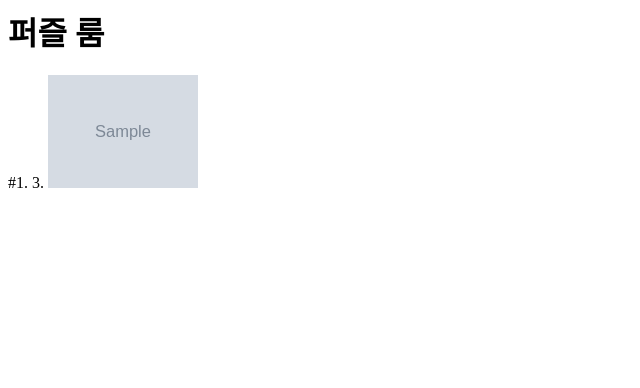
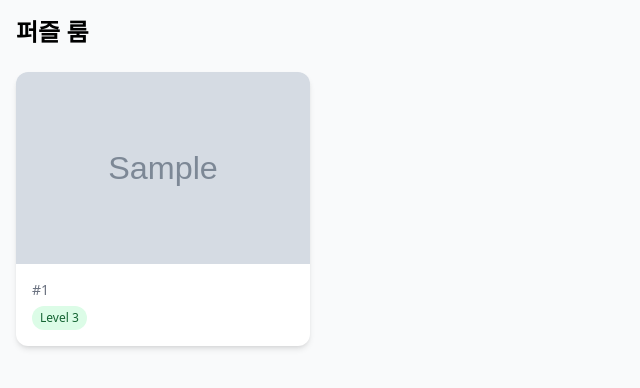
Before and after one commit to Hyeoni-729/BackEnd_hyeoni, a Django app: page /chat/puzzle/ in a window 1280 px wide. Shown: the top 388 px of the page, without its empty margins (0-640 px from the left). Run offline with Django 5.2, Linux system fonts and the light colour scheme; tables that the repository leaves empty hold one stand-in row (values such as "Sample post"); grey boxes marked "Sample" are stand-in pictures; some libraries are stand-ins or nearby versions.

Commit message:
PuzzleRoomForm을 통한 모델 폼 생성

```diff
--- a/mydjango/chat/templates/chat/puzzleroom_list.html
+++ b/mydjango/chat/templates/chat/puzzleroom_list.html
@@ -1,20 +1,41 @@
-<html>
+<!DOCTYPE html>
+<html lang="ko">
 <head>
+    <meta charset="UTF-8">
+    <title>퍼즐 룸</title>
+    <script src="https://cdn.tailwindcss.com"></script>
+</head>
+<body class="bg-gray-50">
+    <div class="container mx-auto p-4">
+        <h1 class="text-2xl font-bold mb-6">퍼즐 룸</h1>
 
-</head>
-<body>
-    <h1>퍼즐 룸</h1>
+        <div class="grid grid-cols-1 sm:grid-cols-2 md:grid-cols-3 lg:grid-cols-4 gap-6">
+            {% for room in puzzleroom_list %}
+                <div class="bg-white rounded-xl shadow-md overflow-hidden transition-transform transform hover:scale-105 hover:rotate-1 duration-300">
+                    <a href="/chat/puzzle/{{ room.id }}/">
+                        <img src="{{ room.image_file.url }}" alt="퍼즐 이미지" class="w-full h-48 object-cover" />
+                    </a>
+                    <div class="p-4">
+                        <p class="text-sm text-gray-500 mb-1">#{{ room.id }}</p>
 
-    {% for room in puzzleroom_list %}
-        <div>
-            #{{ room.id }}.
-            {{ room.level }}.
-            {# 장고 주석 문법 #}
-            {# URL을 지정하는 거의 모든 곳에서는 같은 서버로 요청을 보냄, 그래서 http://서버주소:포트 를 지정할 필요 X #}
-            <a href="/chat/puzzle/{{ room.id }}">
-                <img src="{{ room.image_file.url }}" style="width: 150px; "/>
-            </a>
+                        {# 레벨 배지 색상 매핑 #}
+                        {% if room.level == 3 %}
+                            <span class="inline-block px-2 py-1 text-xs font-medium bg-green-100 text-green-800 rounded-full">
+                                Level 3
+                            </span>
+                        {% elif room.level == 4 %}
+                            <span class="inline-block px-2 py-1 text-xs font-medium bg-blue-100 text-blue-800 rounded-full">
+                                Level 4
+                            </span>
+                        {% elif room.level == 5 %}
+                            <span class="inline-block px-2 py-1 text-xs font-medium bg-red-100 text-red-800 rounded-full">
+                                Level 5
+                            </span>
+                        {% endif %}
+                    </div>
+                </div>
+            {% endfor %}
         </div>
-    {% endfor %}
+    </div>
 </body>
 </html>
--- a/mydjango/chat/urls.py
+++ b/mydjango/chat/urls.py
@@ -11,4 +11,5 @@ urlpatterns = [
     path("puzzle/", views.puzzleroom_list),
     # 가급적이면 이 패턴은 타이트하게 지정 => 엉뚱하게 예상치 못한 url 패턴까지 잡아버리는 상황 방지
     path("puzzle/<int:id>/", views.puzzleroom_play),
+    path("puzzle/new/", views.puzzleroom_new),
 ]
--- a/mydjango/chat/views.py
+++ b/mydjango/chat/views.py
@@ -1,7 +1,8 @@
 from django.http import HttpResponse, HttpRequest
-from django.shortcuts import render
+from django.shortcuts import render, redirect
 from django.http import Http404
 from chat.models import PuzzleRoom
+from chat.forms import PuzzleRoomForm
 
 # django view : http 요청을 받아 요청을 처리하는 함수
 # django에서는 클래스로 View를 만든다 -> 클래스 기반 뷰
@@ -34,22 +35,6 @@ def chat_message_new(request: HttpRequest) -> HttpResponse:
     return HttpResponse(answer)
 
 
-"""def puzzle_room(request, name):
-    # 없는 데이터는 404 Page not found 응답을 하는 것이 맞다 Django에서는.
-    image_url = {
-        "mario":"static/chat/mario.jpg",
-        "toy":"static/chat/toy-story.jpg",
-    }[name]
-    return render(
-        # 이 템플릿 내의 코드는 모두 그냥 문자열
-        request, template_name="chat/puzzle.html",
-        # "image_url"이라는 이름으로 image_url 값을 전달, 대개 같은 이름으로 지정
-        context={"image_url" : image_url},
-    )"""
-
-# 또는
-
-
 def puzzle_room(request, name):
     try:
         image_url = {
@@ -79,7 +64,8 @@ def puzzleroom_list(request):
         context={"puzzleroom_list": qs},
     )
 
-def puzzleroom_play(request: HttpRequest, id:int) -> HttpResponse:
+
+def puzzleroom_play(request: HttpRequest, id: int) -> HttpResponse:
     # puzzle room 테이블에 있는 모든 레코드를 가져올 준비
     # qs = PuzzleRoom.objects.all()
 
@@ -92,5 +78,33 @@ def puzzleroom_play(request: HttpRequest, id:int) -> HttpResponse:
     return render(
         request,
         template_name="chat/puzzle.html",
-        context={"image_url": image_url, "level": level,},
+        context={
+            "image_url": image_url,
+            "level": level,
+        },
     )
+
+
+# 1개의 PuzzleRoom 생성을 위해서, 최소 2번의 요청을 받을거다.
+def puzzleroom_new(request: HttpRequest) -> HttpResponse:
+
+    if request.method == "GET":
+        # 1) GET 요청 : 빈 입력 서식을 보여줘야 함
+        form = PuzzleRoomForm()
+    else:
+        form = PuzzleRoomForm(data=request.POST, files=request.FILES)
+        if form.is_valid():
+            form.save()
+            return redirect("/chat/puzzle/")
+        else:
+            pass
+
+    return render(
+        request,
+        "chat/puzzleroom_form.html",
+        {
+            "form": form,
+        },
+    )
+
+    # 2) POST 요청 : 유저가 서식에 값을 채우고, 전송 혹은 저장 버튼을 눌렀을 때 유저의 입력값 전송(반복 될 수 있음)
```
Also changed, not shown: mydjango/chat/forms.py (added, +8 -0 lines), mydjango/chat/templates/chat/puzzleroom_form.html (added, +26 -0 lines).
